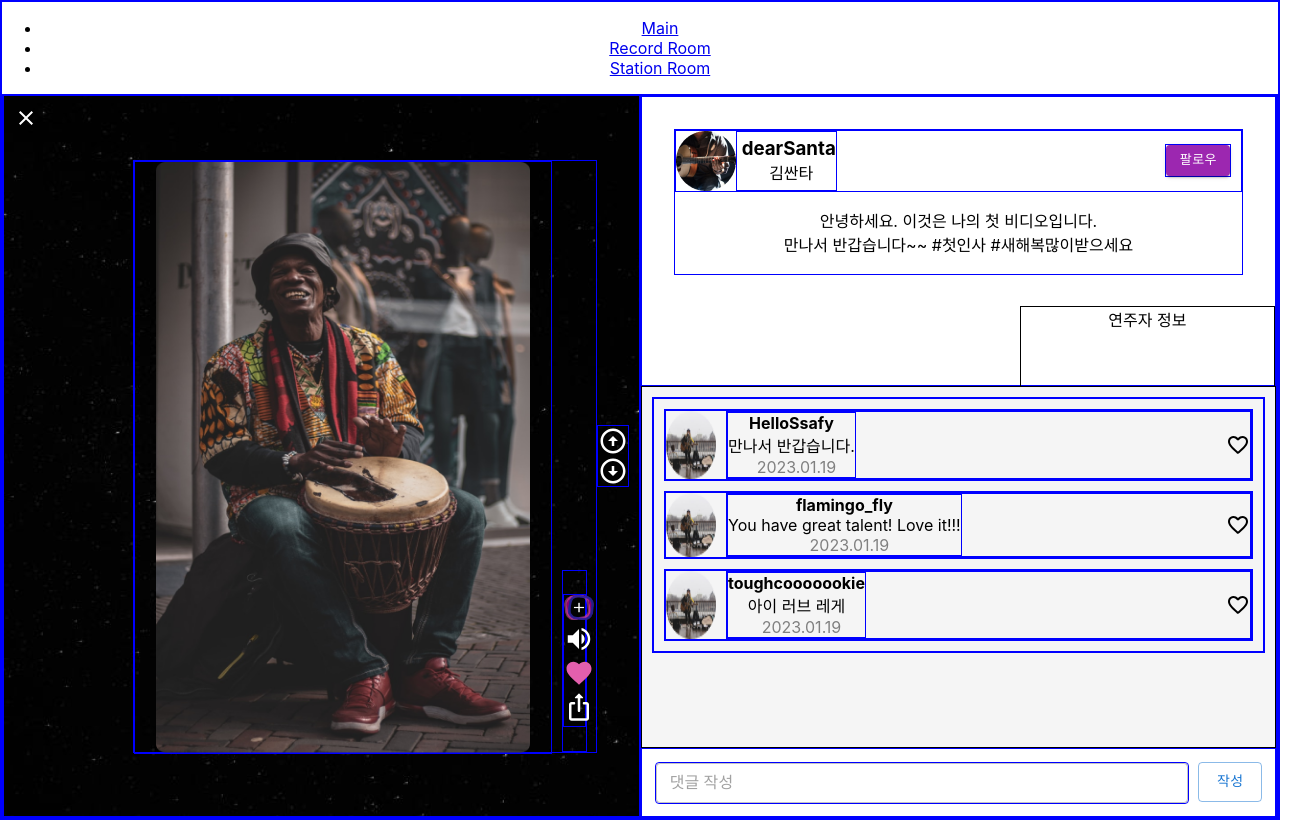
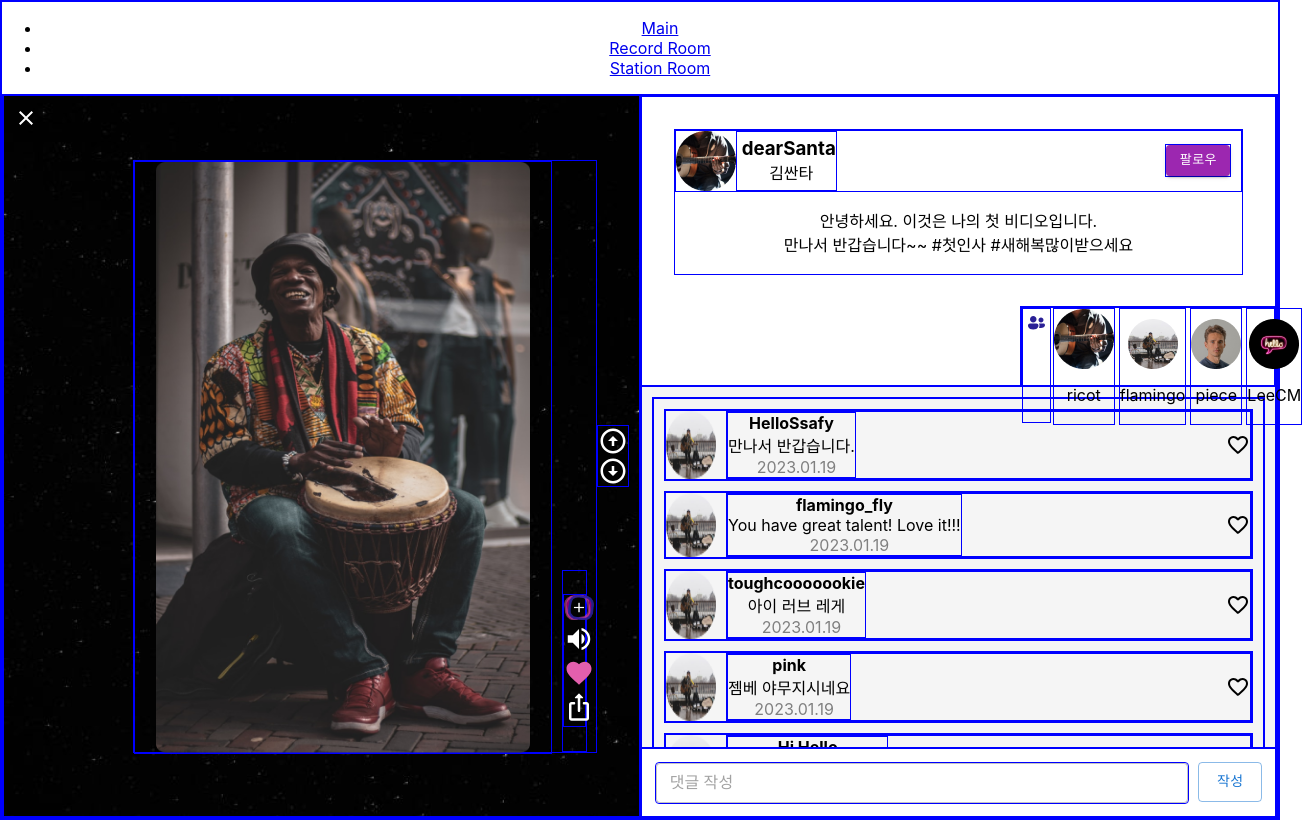
Before and after one commit to yeojinj/stackers, a React (Create React App) app in the folder frontend/: page /StationRoom in a window 1280 px wide. Shown: the whole page, 1302 px wide, since content can reach past the window. Built offline with nearby package versions, Linux system fonts and the light colour scheme.

Commit message:
Feat: StationRoom 댓글, 참여자

```diff
--- a/frontend/src/pages/station_room/Station.css
+++ b/frontend/src/pages/station_room/Station.css
@@ -55,8 +55,13 @@
 
 .comment {
   height: 50%;
-  border: 1px black solid;
+  /* border: 1px black solid; */
   background-color: rgba(245, 245, 245, 1);
+  overflow: auto;
+}
+
+.comment::-webkit-scrollbar {
+  display: none;
 }
 
 .createComment {
@@ -103,10 +108,10 @@
   white-space: pre-wrap;
 }
 
-.station-Participant {
+.station-Participants {
   height: 40%;
   width: 40%;
-  border: 1px black solid;
+  /* border: 1px black solid; */
   margin-top: auto;
   margin-left: auto;
 }
@@ -115,3 +120,26 @@
   margin: 10px;
   /* border: 1px black solid; */
 }
+
+.station-Participant {
+  height: 100%;
+  margin: 0 2px 0 2px;
+}
+
+.station-writer {
+  width: 60px;
+  height: 60px;
+  margin: auto;
+}
+
+.station-user {
+  width: 50px;
+  height: 50px;
+  margin: auto;
+  margin-top: 10px;
+}
+
+.station-Participant-name {
+  margin-bottom: 10px;
+  text-align: center;
+}
--- a/frontend/src/pages/station_room/article/StackerListItem.js
+++ b/frontend/src/pages/station_room/article/StackerListItem.js
@@ -1,8 +1,97 @@
+/* eslint-disable */
 import React from 'react'
 import '../Station.css'
+import profile1 from '../assets/profile.png'
+import profile2 from '../assets/profilePicture1.png'
+import profile3 from '../assets/profilePicture2.png'
+import profile4 from '../assets/profilePicture3.png'
 
 function StackerListItem() {
-  return <div className="station-Participant">연주자 정보</div>
+  const Participant = [
+    {
+      id: 1,
+      username: 'ricot',
+      profilePicture: { profile1 }
+    },
+    {
+      id: 2,
+      username: 'flamingo',
+      profilePicture: { profile2 }
+    },
+    {
+      id: 3,
+      username: 'piece',
+      profilePicture: { profile3 }
+    },
+    {
+      id: 4,
+      username: 'LeeCM',
+      profilePicture: { profile4 }
+    }
+  ]
+  // for (let i = 0; i < Participant.length; i++) {
+  //   const picture = Participant[i].profilePicture
+  //   const name = Participant[i].username
+  //   console.log(picture)
+  //   lst.push(
+  //     <div key={Participant[i].id}>
+  //       <img src={picture} alt="picture" />
+  //       <p>{name}</p>
+  //     </div>
+  //   )
+  // }
+  // console.log(lst)
+
+  return (
+    <div className="station-Participants">
+      <div
+        style={{
+          display: 'flex',
+          width: '100%',
+          height: '100%'
+        }}
+      >
+        <div style={{ padding: '5px 5px 5px 5px' }}>
+          <svg
+            width="17"
+            height="14"
+            viewBox="0 0 17 14"
+            fill="none"
+            xmlns="http://www.w3.org/2000/svg"
+          >
+            <path
+              d="M5.25 6.5C6.11195 6.5 6.9386 6.15759 7.5481 5.5481C8.15759 4.9386 8.5 4.11195 8.5 3.25C8.5 2.38805 8.15759 1.5614 7.5481 0.951903C6.9386 0.34241 6.11195 0 5.25 0C4.38805 0 3.5614 0.34241 2.9519 0.951903C2.34241 1.5614 2 2.38805 2 3.25C2 4.11195 2.34241 4.9386 2.9519 5.5481C3.5614 6.15759 4.38805 6.5 5.25 6.5ZM10.937 11.645C11.467 11.862 12.141 12 12.999 12C16.999 12 16.999 9 16.999 9C16.999 8.60235 16.8411 8.22097 16.56 7.93969C16.2789 7.65842 15.8977 7.50027 15.5 7.5H10.872C11.265 7.976 11.501 8.585 11.501 9.25V9.606C11.499 9.6902 11.4933 9.77428 11.484 9.858C11.4165 10.4828 11.2303 11.0892 10.937 11.645ZM15.5 4C15.5 4.66304 15.2366 5.29893 14.7678 5.76777C14.2989 6.23661 13.663 6.5 13 6.5C12.337 6.5 11.7011 6.23661 11.2322 5.76777C10.7634 5.29893 10.5 4.66304 10.5 4C10.5 3.33696 10.7634 2.70107 11.2322 2.23223C11.7011 1.76339 12.337 1.5 13 1.5C13.663 1.5 14.2989 1.76339 14.7678 2.23223C15.2366 2.70107 15.5 3.33696 15.5 4ZM0 9.5C0 8.96957 0.210714 8.46086 0.585786 8.08579C0.960859 7.71071 1.46957 7.5 2 7.5H8.5C9.03043 7.5 9.53914 7.71071 9.91421 8.08579C10.2893 8.46086 10.5 8.96957 10.5 9.5C10.5 9.5 10.5 13.5 5.25 13.5C0 13.5 0 9.5 0 9.5ZM11.5 9.606L11.497 9.67L11.499 9.606H11.5Z"
+              fill="#2A2096"
+            />
+          </svg>
+        </div>
+        <div className="station-Participant">
+          <p className="station-writer">
+            <img src={profile1} alt="profile" />
+          </p>
+          <p className="station-Participant-name">{Participant[0].username}</p>
+        </div>
+        <div className="station-Participant">
+          <p className="station-user">
+            <img src={profile2} alt="profile" />
+          </p>
+          <p className="station-Participant-name">{Participant[1].username}</p>
+        </div>
+        <div className="station-Participant">
+          <p className="station-user">
+            <img src={profile3} alt="profile" />
+          </p>
+          <p className="station-Participant-name">{Participant[2].username}</p>
+        </div>
+        <div className="station-Participant">
+          <p className="station-user">
+            <img src={profile4} alt="profile" />
+          </p>
+          <p className="station-Participant-name">{Participant[3].username}</p>
+        </div>
+      </div>
+    </div>
+  )
 }
 
 export default StackerListItem
--- a/frontend/src/pages/station_room/comment/CommentList.js
+++ b/frontend/src/pages/station_room/comment/CommentList.js
@@ -55,7 +55,7 @@ function Comments(props) {
               width: '100%',
               display: 'flex',
               justifyContent: 'space-between',
-              alignItems: 'center',
+              alignItems: 'center'
             }}
           >
             <div>
@@ -64,7 +64,7 @@ function Comments(props) {
               <p
                 style={{
                   color: 'gray',
-                  margin: '0 0 0 10px',
+                  margin: '0 0 0 10px'
                 }}
               >
                 {release_date}
@@ -87,22 +87,43 @@ function CommentList() {
       username: 'HelloSsafy',
       content: '만나서 반갑습니다.',
       release_date: '2023.01.19',
-      profilePicture: { profilePicture1 },
+      profilePicture: { profilePicture1 }
     },
     {
       id: 2,
       username: 'flamingo_fly',
       content: 'You have great talent! Love it!!!',
       release_date: '2023.01.19',
-      profilePicture: '../assets/profilePicture2',
+      profilePicture: '../assets/profilePicture2'
     },
     {
       id: 3,
       username: 'toughcooooookie',
       content: '아이 러브 레게',
       release_date: '2023.01.19',
-      profilePicture: '../assets/profilePicture3',
+      profilePicture: '../assets/profilePicture3'
     },
+    {
+      id: 4,
+      username: 'pink',
+      content: '젬베 야무지시네요',
+      release_date: '2023.01.19'
+      // profilePicture: { profilePicture1 }
+    },
+    {
+      id: 5,
+      username: 'Hi Hello',
+      content: 'Wow.. awosome!!!!!!!!',
+      release_date: '2023.01.19'
+      // profilePicture: '../assets/profilePicture2'
+    },
+    {
+      id: 6,
+      username: 'toughcooooookie',
+      content: '아이 러브 레게',
+      release_date: '2023.01.19'
+      // profilePicture: '../assets/profilePicture3'
+    }
   ]
   return (
     <div className="comment">
--- a/frontend/src/pages/station_room/stationview/StationView.js
+++ b/frontend/src/pages/station_room/stationview/StationView.js
@@ -6,7 +6,6 @@ import CloseOutlinedIcon from '@mui/icons-material/CloseOutlined'
 import ArrowCircleUpOutlinedIcon from '@mui/icons-material/ArrowCircleUpOutlined'
 import ArrowCircleDownOutlinedIcon from '@mui/icons-material/ArrowCircleDownOutlined'
 import '../Station.css'
-
 function StationView() {
   return (
     <div className="LeftStyle">
```
Also changed, not shown: frontend/src/pages/station_room/assets/Vector.svg (added).
